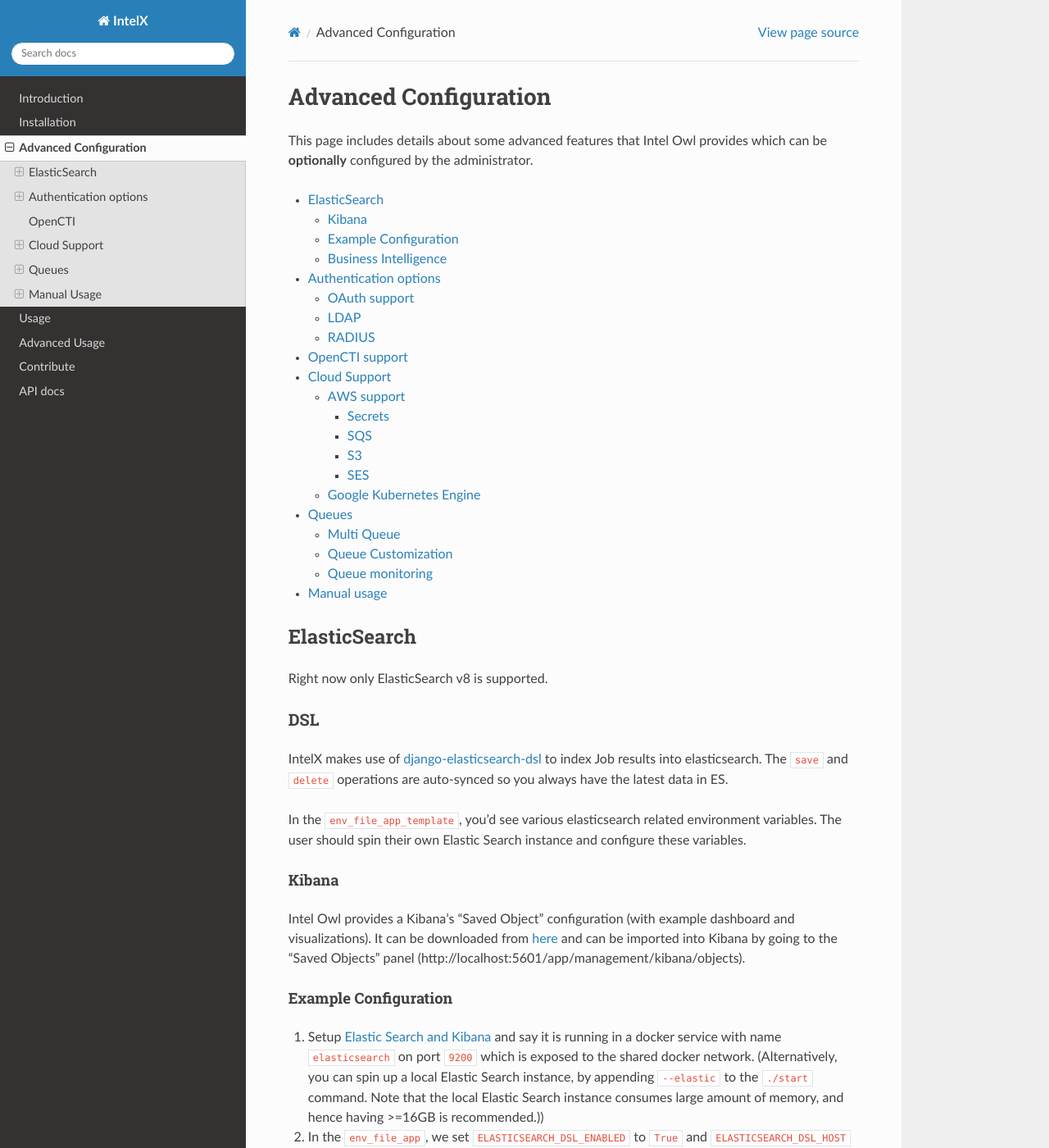
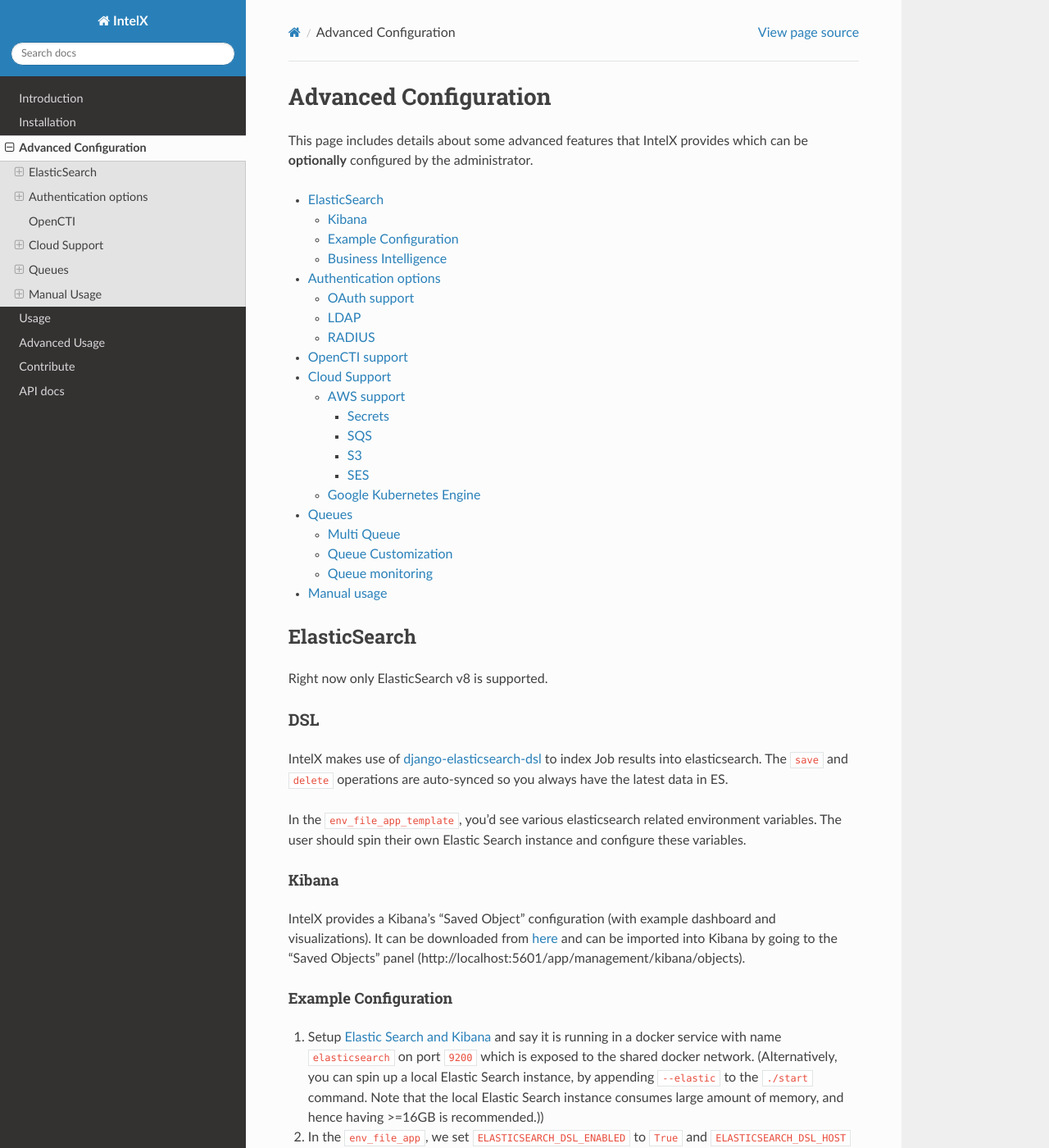
Before and after one commit to khulnasoft/ThreatMatrix, a Sphinx documentation site: the page built from docs/source/Advanced-Configuration.md, in a window 1280 px wide and 1400 px high. Shown: the whole window at 82% size. Built offline with Sphinx 7.4.7 and the Read the Docs theme 2.0.0, drawn with Linux system fonts in a browser that asks for light colours; some of the changed text lies outside the part shown.

Commit message:
init commit

```diff
--- a/docs/source/Advanced-Configuration.md
+++ b/docs/source/Advanced-Configuration.md
@@ -1,6 +1,6 @@
 # Advanced Configuration
 
-This page includes details about some advanced features that Intel Owl provides which can be **optionally** configured by the administrator.
+This page includes details about some advanced features that IntelX provides which can be **optionally** configured by the administrator.
 
   - [ElasticSearch](#elastic-search)
     - [Kibana](#kibana)
@@ -34,7 +34,7 @@
 
 #### Kibana
 
-Intel Owl provides a Kibana's "Saved Object" configuration (with example dashboard and visualizations). It can be downloaded from [here](https://github.com/khulnasoft/IntelX/blob/develop/configuration/Kibana-Saved-Conf.ndjson) and can be imported into Kibana by going to the "Saved Objects" panel (http://localhost:5601/app/management/kibana/objects).
+IntelX provides a Kibana's "Saved Object" configuration (with example dashboard and visualizations). It can be downloaded from [here](https://github.com/khulnasoft/IntelX/blob/develop/configuration/Kibana-Saved-Conf.ndjson) and can be imported into Kibana by going to the "Saved Objects" panel (http://localhost:5601/app/management/kibana/objects).
 
 #### Example Configuration
 
@@ -102,7 +102,7 @@
 
 IntelX leverages [Django-auth-ldap](https://github.com/django-auth-ldap/django-auth-ldap) to perform authentication via LDAP.
 
-How to configure and enable LDAP on Intel Owl?
+How to configure and enable LDAP on IntelX?
 
 1. Change the values with your LDAP configuration inside `configuration/ldap_config.py`. This file is mounted as a docker volume, so you won't need to rebuild the image.
 
@@ -119,7 +119,7 @@
 IntelX leverages [Django-radius](https://github.com/robgolding/django-radius) to perform authentication
 via RADIUS server.
 
-How to configure and enable RADIUS authentication on Intel Owl?
+How to configure and enable RADIUS authentication on IntelX?
 
 1. Change the values with your RADIUS auth configuration inside `configuration/radius_config.py`. This file is mounted as a
    docker volume, so you won't need to rebuild the image.
@@ -227,7 +227,7 @@
 
 You can use the "Secrets Manager" to store your credentials. In this way your secrets would be better protected.
 
-Instead of adding the variables to the environment file, you should just add them with the same name on the AWS Secrets Manager and Intel Owl will fetch them transparently.
+Instead of adding the variables to the environment file, you should just add them with the same name on the AWS Secrets Manager and IntelX will fetch them transparently.
 
 Obviously, you should have created and managed the permissions in AWS in advance and accordingly to your infrastructure requirements.
 
--- a/frontend/src/components/home/Home.jsx
+++ b/frontend/src/components/home/Home.jsx
@@ -25,13 +25,13 @@
   },
   {
     title:
-      "Intel Owl – OSINT tool automates the intel-gathering process using a single API",
+      "IntelX – OSINT tool automates the intel-gathering process using a single API",
     subText: "Daily Swig: Interview with Matteo Lodi and Eshaan Bansal",
     date: "18th August 2020",
     link: "https://portswigger.net/daily-swig/intel-owl-osint-tool-automates-the-intel-gathering-process-using-a-single-api",
   },
   {
-    title: "New year, new tool: Intel Owl",
+    title: "New year, new tool: IntelX",
     subText: "Certego Blog: First announcement",
     date: "2nd January 2020",
     link: "https://www.certego.net/en/news/new-year-new-tool-intel-owl/",
@@ -57,7 +57,7 @@
       {/* Content */}
       <Container id="home__content" className="mt-2">
         <ContentSection className="bg-body shadow lead">
-          Intel Owl is an Open Source Intelligence, or OSINT solution to get
+          IntelX is an Open Source Intelligence, or OSINT solution to get
           threat intelligence data about a specific file, an IP or a domain from
           a single API at scale. It integrates a number of analyzers available
           online and a lot of cutting-edge malware analysis tools. It is for
```
Also changed, not shown: README.md (+2 -2 lines), docs/source/Advanced-Usage.md (+1 -1 lines), docs/source/Contribute.md (+1 -1 lines), docs/source/Installation.md (+2 -2 lines), docs/source/Introduction.md (+2 -2 lines), docs/source/Usage.md (+4 -4 lines), 2 other files.
